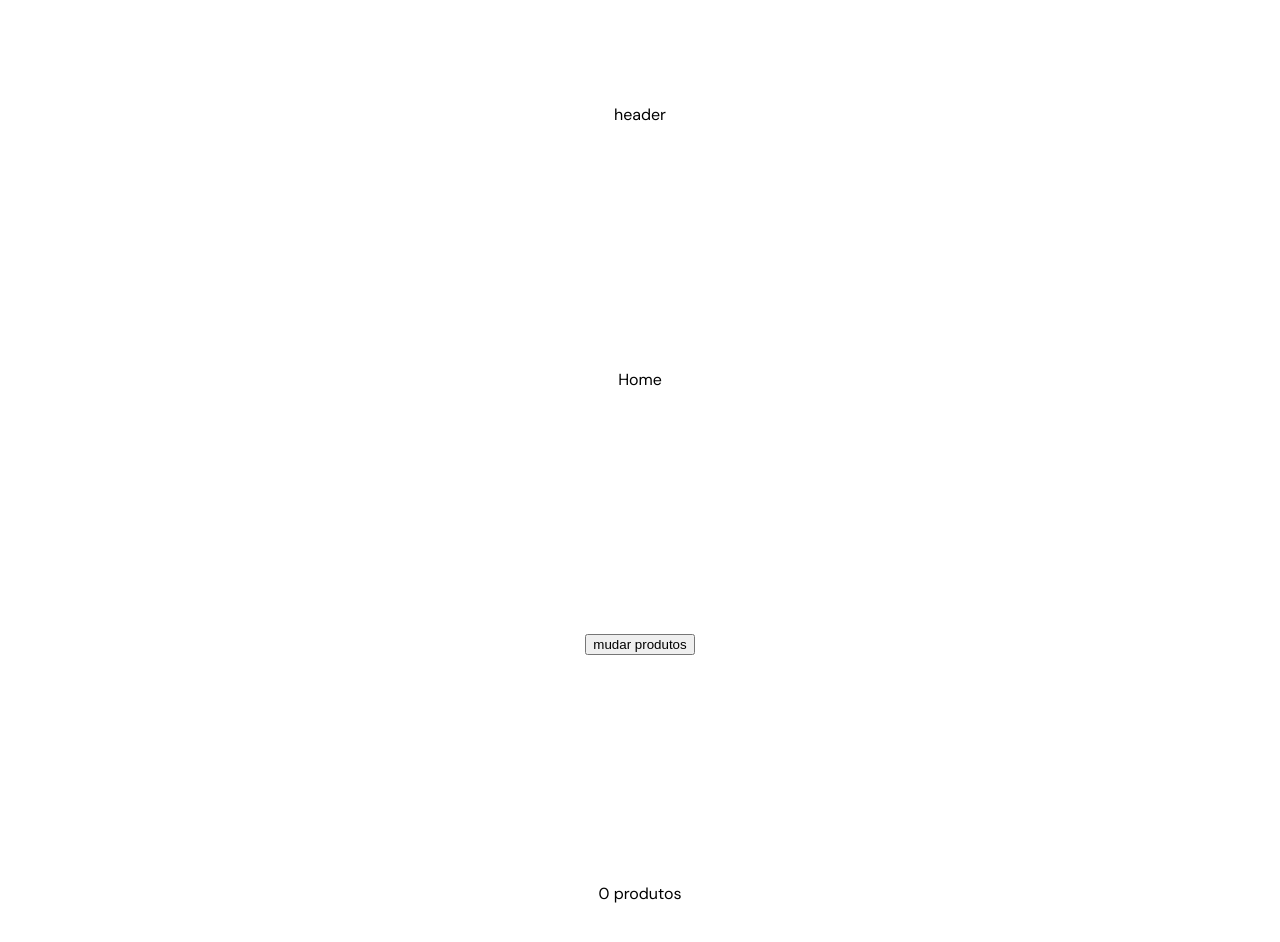
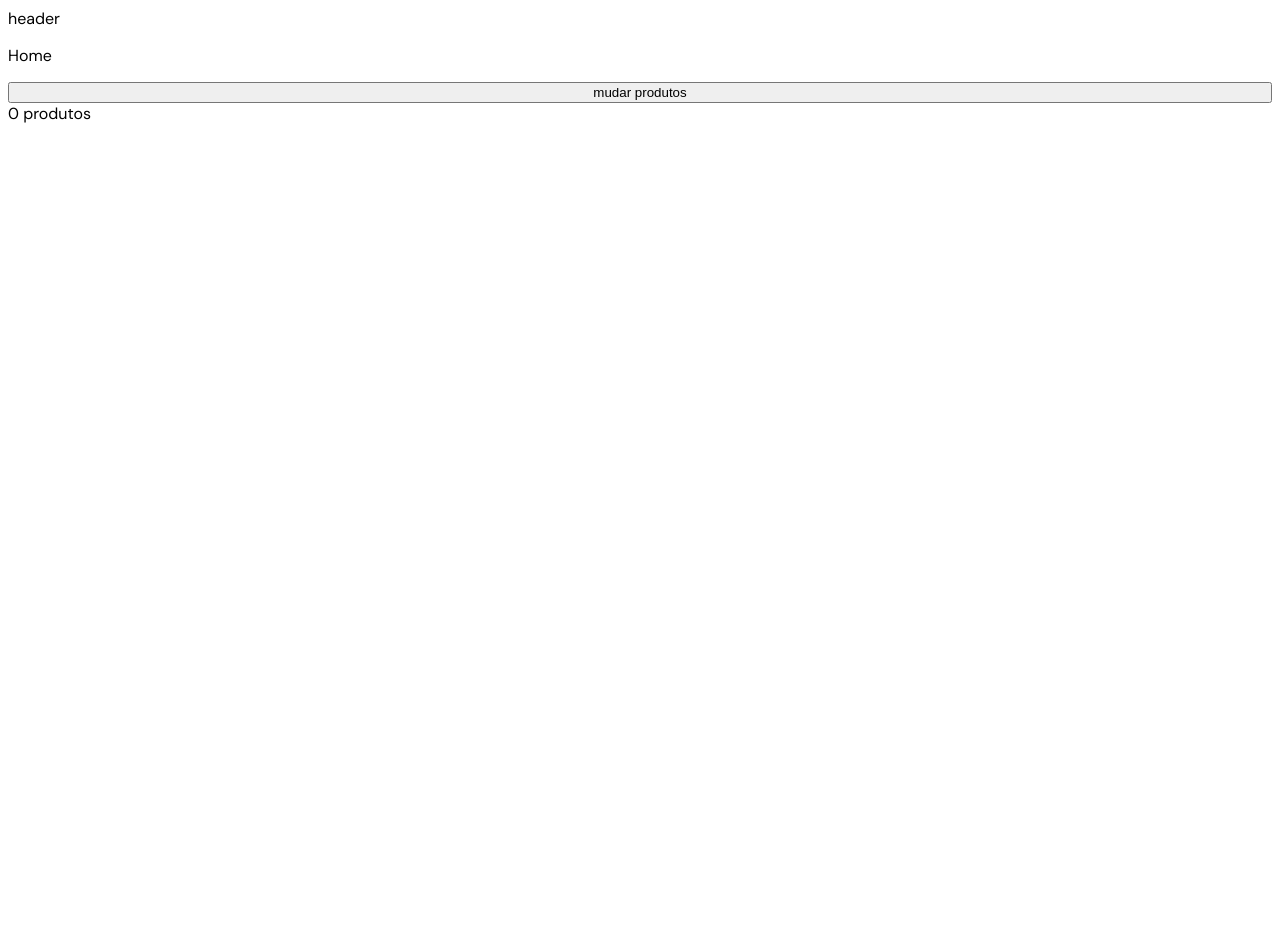
Before and after one commit to wesleydematos/linklab, a Next.js app: page / in a window 1280 px wide. Shown: the top 942 px of the page. After the commit the page ends 816 px from the top, so only its background shows below. Built offline with nearby package versions, Linux system fonts and the light colour scheme.

Commit message:
style: removed main styles

```diff
--- a/src/styles/page.module.sass
+++ b/src/styles/page.module.sass
@@ -1,7 +1,4 @@
 .main
   display: flex
   flex-direction: column
-  justify-content: space-between
-  align-items: center
-  padding: 6rem
   min-height: 100vh
```
